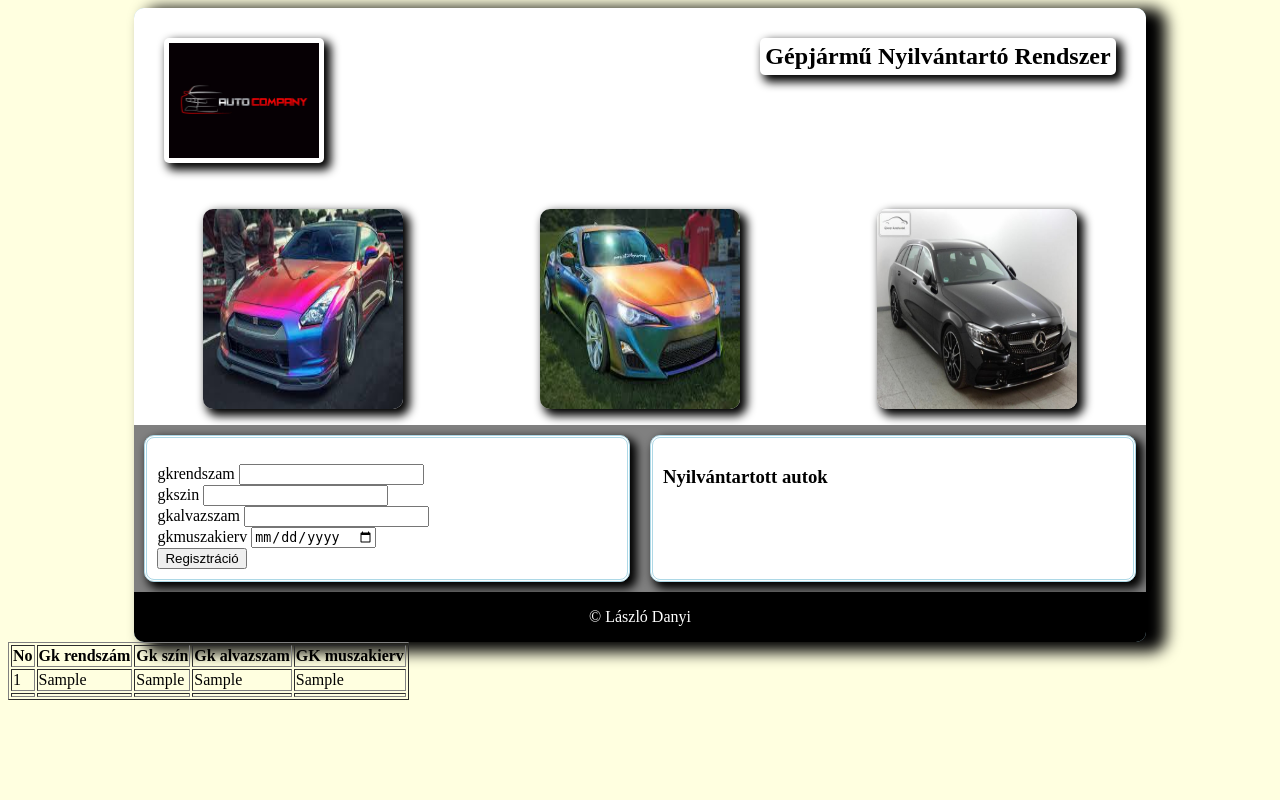
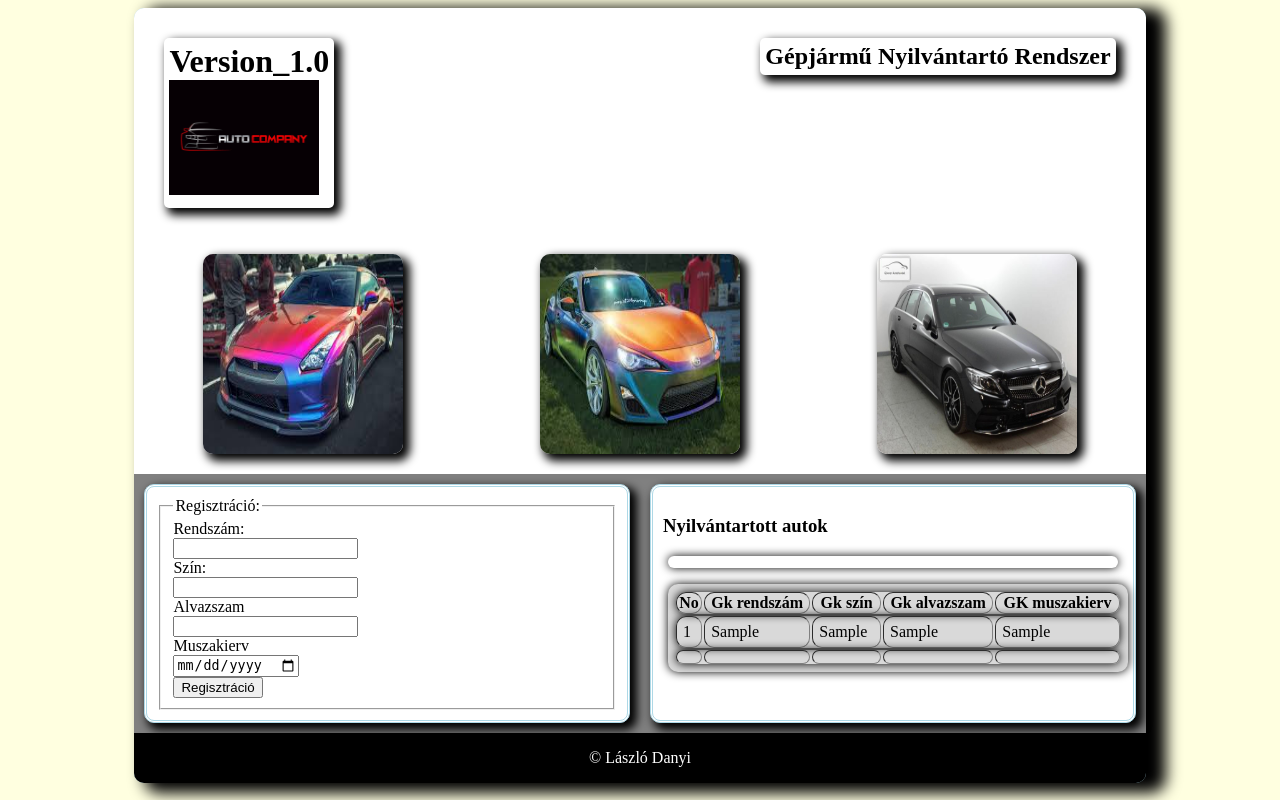
Before and after one commit to Morpheus1981/zarodolg, a PHP site: page /index.php in a window 1280 px wide. Run offline with PHP 8.4, Linux system fonts and the light colour scheme; tables that the repository leaves empty or names only in its code hold one stand-in row (values such as "Sample post").

Commit message:
felvitel megoldva, responsive megoldva

```diff
--- a/css/index.css
+++ b/css/index.css
@@ -70,6 +70,40 @@ background-color: white;
   background-color: grey;
 
 }
+.car-carRegister, p .lista, table {
+  background-color:#d9d9d9;
+  margin-left: auto;
+  margin-right:auto;
+
+}
+table tr:hover{
+  background-color:white;
+}
+table {
+  width: 100%;
+}
+table tr th {
+  border-radius: 10px;
+}
+.lista, table{
+  box-shadow: 5px 5px 10px 2px;
+  border-radius: 10px;
+}
+.lista, table, tr{
+  margin:5px;
+  box-shadow: 0px 0px 10px 0px;
+  border-radius: 10px;
+  border-style: none;
+}
+.lista, table, tr, td{
+  padding:6px;
+  border-radius: 10px;
+}
+label {
+  display:block;
+}
+
+
 footer{
   background-color: black;
   color: white;
--- a/felvittautolista.php
+++ b/felvittautolista.php
@@ -1,8 +1,11 @@
-<?php include('server.php')
- ?>
-<?php
+
+<?php function auto(){
 $db = mysqli_connect('localhost', 'root', '', 'gknyilvantarto');
-
+$gkrendszam = "";
+$gkszin = "";
+$gkalvazszam = "";
+$gkmuszakierv = "";
+$errors = array();
 // if (!$db) {
 //     die('Hiba a kapcsolódás során: ' . mysqli_connect_error()) ;
 // }
@@ -22,15 +25,18 @@ $res = mysqli_query($db, $sql);
 
 echo "<table border=1>";
 echo "<tr><th>No</th><th>Gk rendszám</th><th>Gk szín</th><th>Gk alvazszam</th><th>GK muszakierv</th></tr>";
-
 if(mysqli_num_rows($res)>0) {
   while($sor = mysqli_fetch_assoc($res)) {
+
     echo "<tr>";
     echo "<td>".$sor['id']. "</td>";
     echo "<td>".$sor['gkrendszam']. "</td>";
     echo "<td>".$sor['gkszin']. "</td>";
     echo "<td>".$sor['gkalvazszam']. "</td>";
     echo "<td>".$sor['gkmuszakierv']. "</td>";
+    echo "</tr>";
 
   }
 }
+}
+?>
--- a/getcar.php
+++ b/getcar.php
@@ -1,9 +1,5 @@
 <?php include("felvittautolista.php"); ?>
-<!DOCTYPE html>
-<html>
-<head>
-</head>
-<body>
+
 
 <?php
 //$q = intval($_GET['id']);
@@ -45,5 +41,3 @@ echo "</table>";
 mysqli_close($con);
 */
 ?>
-</body>
-</html>
--- a/index.php
+++ b/index.php
@@ -1,8 +1,52 @@
-<?php include('server.php')
+<?php include('server.php');
  ?>
-<?php include("getcar.php");?>
+<?php include('getcar.php');?>
+<?php echo file_get_contents('templates/head.tpl');?>
+<section class="kep">
+  <p><img src="kep1.jpg" alt=""></p>
+  <p><img src="kep2.jpg" alt=""></p>
+  <p><img src="kep3.jpg" alt=""></p>
+</section>
+<article class="tartalom">
+
+  <section class="carRegister">
+    <fieldset>
+    <legend>Regisztráció:</legend>
+      <form method="post" action="index.php">
+      <div class = "input-group">
+        <label>Rendszám: </label>
+        <input type="text" name="gkrendszam" value ="">
+      </div>
+      <div class="input-group">
+        <label>Szín: </label>
+        <input type="text" name="gkszin" value="">
+      </div>
+      <div class="input-group">
+        <label>Alvazszam</label>
+        <input type="text" name="gkalvazszam" value="">
+      </div>
+      <div class="input-group">
+        <label for="date">Muszakierv</label>
+        <input type="date" name="gkmuszakierv">
+      </div>
+      <div class="input-group">
+        <button type="submit" class="btn" name="reg_car">Regisztráció</button>
+      </div>
+
+      </form>
+    </fieldset>
+
+  </section>
+  <section class="carRegister">
+    <h3>Nyilvántartott autok</h3>
+    <p class="lista"><?php auto();?></p>
+</table>
+  </section>
+</article>
+<!-- </section>
+</div>
+</section>  -->
+
 <?php
-echo file_get_contents('templates/head.tpl');
-echo file_get_contents('templates/index.tpl');
 echo file_get_contents('templates/foot.tpl');
 ?>
--- a/megjelenito.js
+++ b/megjelenito.js
@@ -1,13 +1,13 @@
 <script>
 function showUser(str) {
 if (str == "") {
-    document.getElementById("txtHint").innerHTML = "";
+    document.getElementById("p.list").innerHTML = "";
   return;
   } else {
     var xmlhttp = new XMLHttpRequest();
     xmlhttp.onreadystatechange = function() {
       if (this.readyState == 4 && this.status == 200) {
-        document.getElementById("txtHint").innerHTML = this.responseText;
+        document.getElementById("p.list").innerHTML = this.responseText;
       }
     };
     xmlhttp.open("GET","felvittautolista.php?id="+str,true);
--- a/server.php
+++ b/server.php
@@ -1,4 +1,3 @@
-
 <?php
 session_start();
 
@@ -49,6 +48,6 @@ if(count($errors)== 0) {
   mysqli_query($db, $query);
   $_SESSION['gkrendszam'] = $gkrendszam;
   $_SESSION['success'] ="A gépkocsi felvitelre került";
-  header('location:index.php');
+//  header('location:index.php');
 }
  ?>
--- a/templates/head.tpl
+++ b/templates/head.tpl
@@ -1,4 +1,3 @@
-
 <!DOCTYPE html>
 <html lang="hu">
   <head>
@@ -14,11 +13,10 @@
 <div class="container">
 <header>
   <div>
-    <h1><img src="logo.jpg" alt=""></h1>
+    <h1>Version_1.0<br/><img src="logo.jpg" alt=""></h1>
 
   </div>
   <div>
     <h2>Gépjármű Nyilvántartó Rendszer</h2>
-
   </div>
 </header>
--- a/templates/index.tpl
+++ b/templates/index.tpl
@@ -1,6 +1,3 @@
-<?php include('listabeillesztteszt.php')?>
-
-
 <section class="kep">
   <p><img src="kep1.jpg" alt=""></p>
   <p><img src="kep2.jpg" alt=""></p>
@@ -32,10 +29,6 @@
 
 <section class="carRegister">
     <h3>Nyilvántartott autok</h3>
-<?php
-if(tablazat('reg_car', $_POST)) {
-  reg_car();
-}
 
 </div>
 </section>
```
Also changed, not shown: other parts of css/index.css (+33 -11 lines), index.html (deleted, +0 -10 lines), listabeillesztteszt.php (+9 -3 lines).
